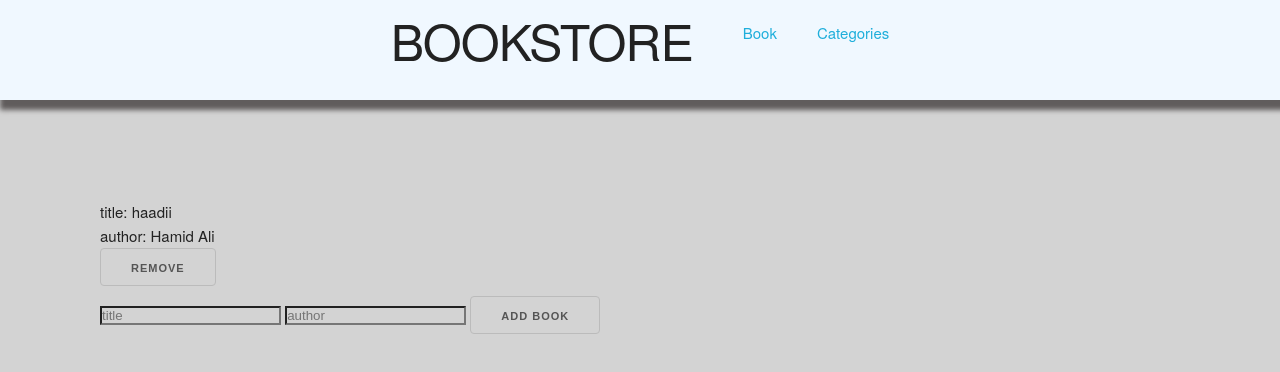
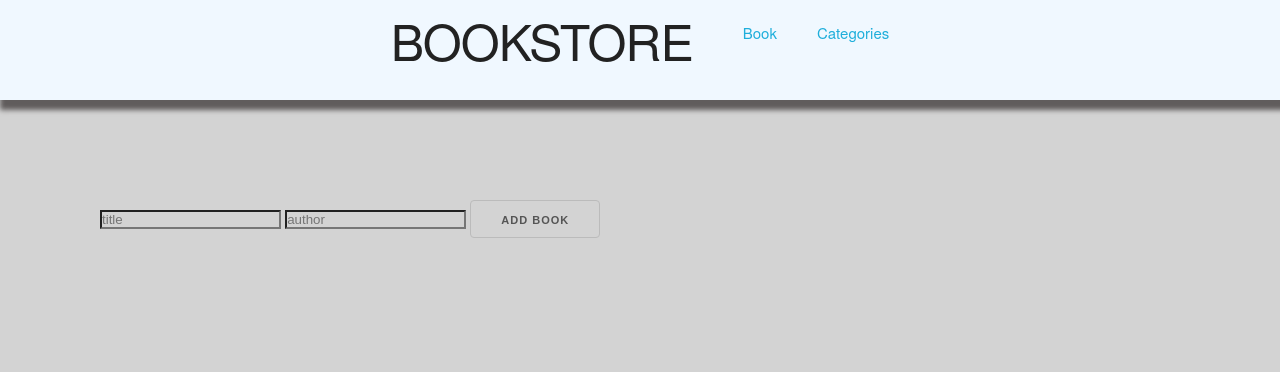
Before and after one commit to Haadiiii/Bookstore, a React (Vite) app: page / in a window 1280 px wide. Shown: the top 372 px of the page. Built offline with nearby package versions, Linux system fonts and the light colour scheme.

Commit message:
Added Remove button functionality and categories

```diff
--- a/src/App.jsx
+++ b/src/App.jsx
@@ -1,9 +1,9 @@
 import React from "react";
 import { Route, Routes } from "react-router-dom";
+import { Provider } from "react-redux";
 import Navbar from "./Components/Navbar";
 import Books from "./pages/Books";
 import Categories from "./pages/Categories";
-import { Provider } from "react-redux";
 import store from "./redux/configureStore";
 import "./App.css";
 
@@ -11,10 +11,10 @@ const App = () => (
   <>
     <Navbar />
     <Provider store={store}>
-    <Routes>
+      <Routes>
         <Route path="/" element={<Books />} />
         <Route path="/categories" element={<Categories />} />
-    </Routes>
+      </Routes>
     </Provider>
   </>
 );
--- a/src/Components/Book.jsx
+++ b/src/Components/Book.jsx
@@ -1,16 +1,20 @@
 import React from "react";
-import { useDispatch, useSelector } from "react-redux";
+import { useDispatch } from "react-redux";
 import { removeBook } from "../redux/books/books";
-import uuid4 from "react-uuid";
 
-const Book = () => {
+const Book = (props) => {
   const dispatch = useDispatch();
-  const book = useSelector((state) => state.book);
   return (
     <div>
-      <div key={uuid4()}>title: {book.name}</div>
-      <div key={uuid4()}>author: {book.author}</div>
-      <button type="button" onClick={() => dispatch(removeBook())}>
+      <div>
+        title:
+        {props.title}
+      </div>
+      <div>
+        author:
+        {props.author}
+      </div>
+      <button type="button" onClick={() => dispatch(removeBook(props.id))}>
         Remove
       </button>
     </div>
--- a/src/Components/BookList.jsx
+++ b/src/Components/BookList.jsx
@@ -1,15 +1,21 @@
 import React from "react";
+import { useSelector } from "react-redux";
 import Book from "./Book";
 import Form from "./Form";
-
 import "./booklist.css";
 
-const Booklist = () => (
-  <div className="book">
-    <Book />
-    <div>
-      <Form />
+const Booklist = () => {
+  const { bookArray } = useSelector((state) => state.book);
+  return (
+    <div className="book">
+      {bookArray.map((book) => (
+        <Book key={book.id} title={book.title} author={book.author} id={book.id} />
+      ))}
+      <div>
+        <Form />
+      </div>
     </div>
-  </div>
-);
+  );
+};
+
 export default Booklist;
--- a/src/Components/Form.jsx
+++ b/src/Components/Form.jsx
@@ -1,30 +1,29 @@
-import React from "react";
-import { useDispatch, useSelector } from "react-redux";
+import React, { useState } from "react";
+import { useDispatch } from "react-redux";
+import uuid from "react-uuid";
 import { addBook } from "../redux/books/books";
 import "./booklist.css";
-import uuid4 from "react-uuid";
-import { useState } from "react";
 
 const Form = () => {
   const dispatch = useDispatch();
-  const [values, setValue] = useState({
+  const [values, setValues] = useState({
+    id: uuid(),
     title: "",
     author: "",
   });
 
   const changeHandler = (e) => {
-    const [name, value] = e.target;
-    setValue((preData) => {
-      return {
-        ...preData,
-        [name]: value,
-      };
-    });
+    const { name, value } = e.target;
+    setValues((preData) => ({
+      ...preData,
+      [name]: value,
+    }));
   };
 
   const clickHandler = (e) => {
     e.preventDefault();
-    dispatch(addBook(book));
+    setValues({ id: uuid(), title: "", author: "" });
+    dispatch(addBook(values));
   };
 
   return (
@@ -32,16 +31,20 @@ const Form = () => {
       <form type="submit" onSubmit={clickHandler}>
         <input
           type="title"
-          name={values.title}
+          value={values.title}
+          name="title"
           placeholder="title"
           onChange={changeHandler}
-        />{" "}
+        />
+        {" "}
         <input
           type="author"
-          name={values.author}
+          value={values.author}
+          name="author"
           placeholder="author"
           onChange={changeHandler}
-        />{" "}
+        />
+        {" "}
         <button type="submit">Add Book</button>
       </form>
     </div>
--- a/src/pages/Categories.jsx
+++ b/src/pages/Categories.jsx
@@ -1,12 +1,14 @@
 import React from "react";
-import { useSelector } from "react-redux";
+import { useDispatch, useSelector } from "react-redux";
+import { checkBook } from "../redux/categories/categories";
 
 const Categories = () => {
-  const catagories = useSelector((state) => state.category);
+  const dispatch = useDispatch();
+  const { message } = useSelector((state) => state.category);
   return (
     <div className="cati">
-      <button type="button">Check status</button>
-      <div>{catagories.message}</div>
+      <button type="button" onClick={() => dispatch(checkBook())}>Check status</button>
+      <div>{message}</div>
     </div>
   );
 };
--- a/src/redux/books/books.js
+++ b/src/redux/books/books.js
@@ -1,10 +1,7 @@
 const ADD = "books/books/ADD";
 const REMOVE = "books/books/REMOVE";
-import uuid4 from "react-uuid";
-const bookArray = {
-  name: "haadii",
-  author: "Hamid Ali",
-  id: uuid4(),
+const initialState = {
+  bookArray: [],
 };
 
 export const addBook = (book) => (dispatch) => {
@@ -14,23 +11,22 @@ export const addBook = (book) => (dispatch) => {
   });
 };
 
-export const removeBook = (book) => (dispatch) => {
+export const removeBook = (id) => (dispatch) => {
   dispatch({
     type: REMOVE,
-    payload: book,
+    payload: id,
   });
 };
 
-const bookReducer = (state = bookArray, action) => {
+const bookReducer = (state = initialState, action) => {
   switch (action.type) {
     case ADD:
       return {
-        ...state,
-        state: [...state, action.payload],
+        bookArray: [...state.bookArray, action.payload],
       };
     case REMOVE:
       return {
-        ...state.filter((book) => book.id === action.id),
+        bookArray: state.bookArray.filter((book) => book.id !== action.payload),
       };
     default:
       return state;
--- a/src/redux/categories/categories.js
+++ b/src/redux/categories/categories.js
@@ -1,7 +1,7 @@
 const BOOKLIST = "catagories/catagories/BOOKLIST";
 
 const categories = {
-  message: "Under construction",
+  message: "",
 };
 
 export const checkBook = () => (dispatch) => {
@@ -16,7 +16,7 @@ const categoryReducer = (state = categories, action) => {
     case BOOKLIST:
       return {
         ...state,
-        state: action.payload,
+        message: [...state.message, action.payload],
       };
 
     default:
--- a/src/redux/configureStore.js
+++ b/src/redux/configureStore.js
@@ -11,5 +11,4 @@ const store = configureStore({
   reducer,
 });
 
-console.log(store.getState());
 export default store;
```
Also changed, not shown: src/main.jsx (+5 -5 lines).
